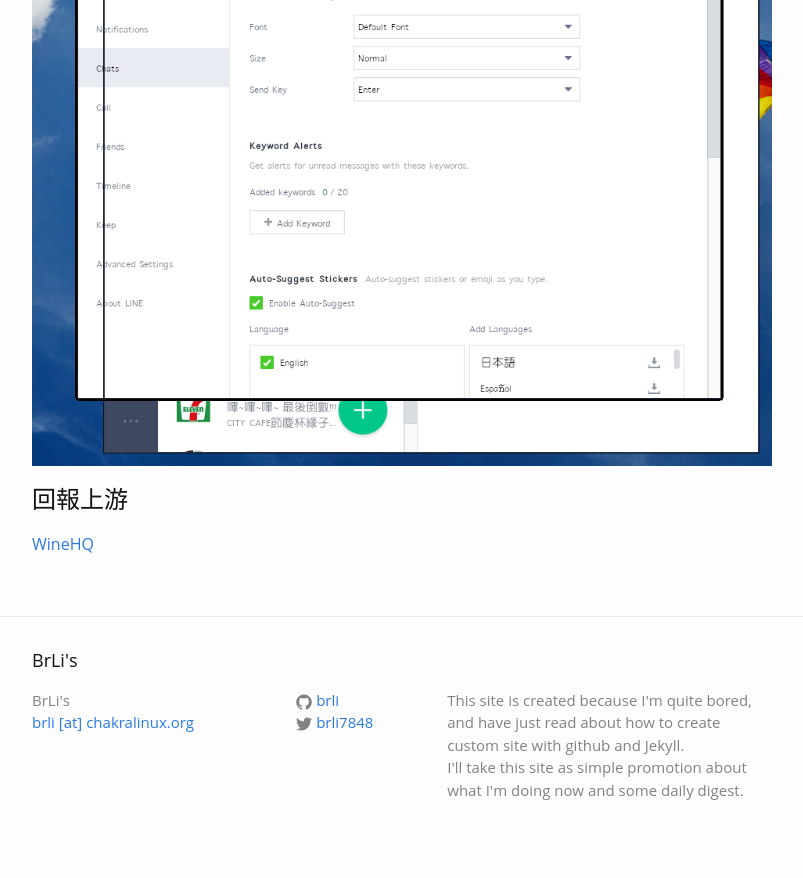
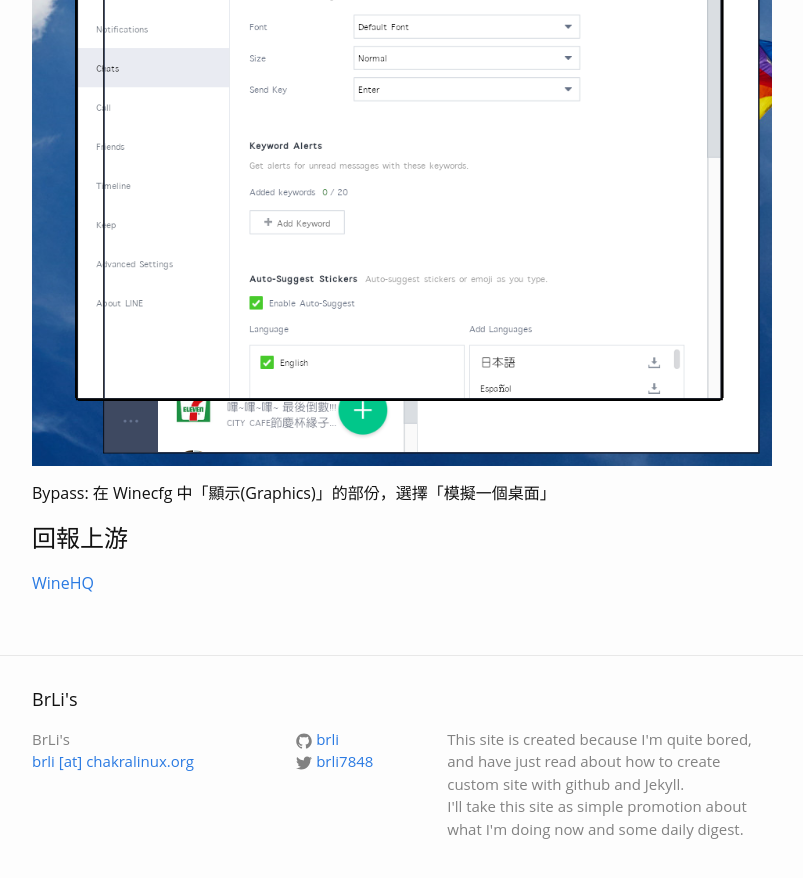
Before and after one commit to Brli/brli.github.io, a Jekyll site: the page built from _posts/2017-10-23-linux-wine-line.markdown, in a window 1280 px wide and 900 px high, scrolled down 1843 px. Shown: the top 878 px of the window, without its empty margins (238-1041 px from the left). Built offline with Jekyll 4.4.1, drawn with Linux system fonts in a browser that asks for light colours; comment, search, counter and statistics services are not loaded.

Commit message:
wine-line: add suggestion on bug

```diff
--- a/_posts/2017-10-23-linux-wine-line.markdown
+++ b/_posts/2017-10-23-linux-wine-line.markdown
@@ -64,6 +64,8 @@
 
 ![wine-line-bug.png](https://raw.githubusercontent.com/Brli/brli.github.io/master/_images/wine-line-bug.png)
 
+Bypass: 在 Winecfg 中「顯示(Graphics)」的部份，選擇「模擬一個桌面」
+
 # 回報上游
 
 [WineHQ](https://appdb.winehq.org/objectManager.php?sClass=version&iId=35664)
```
